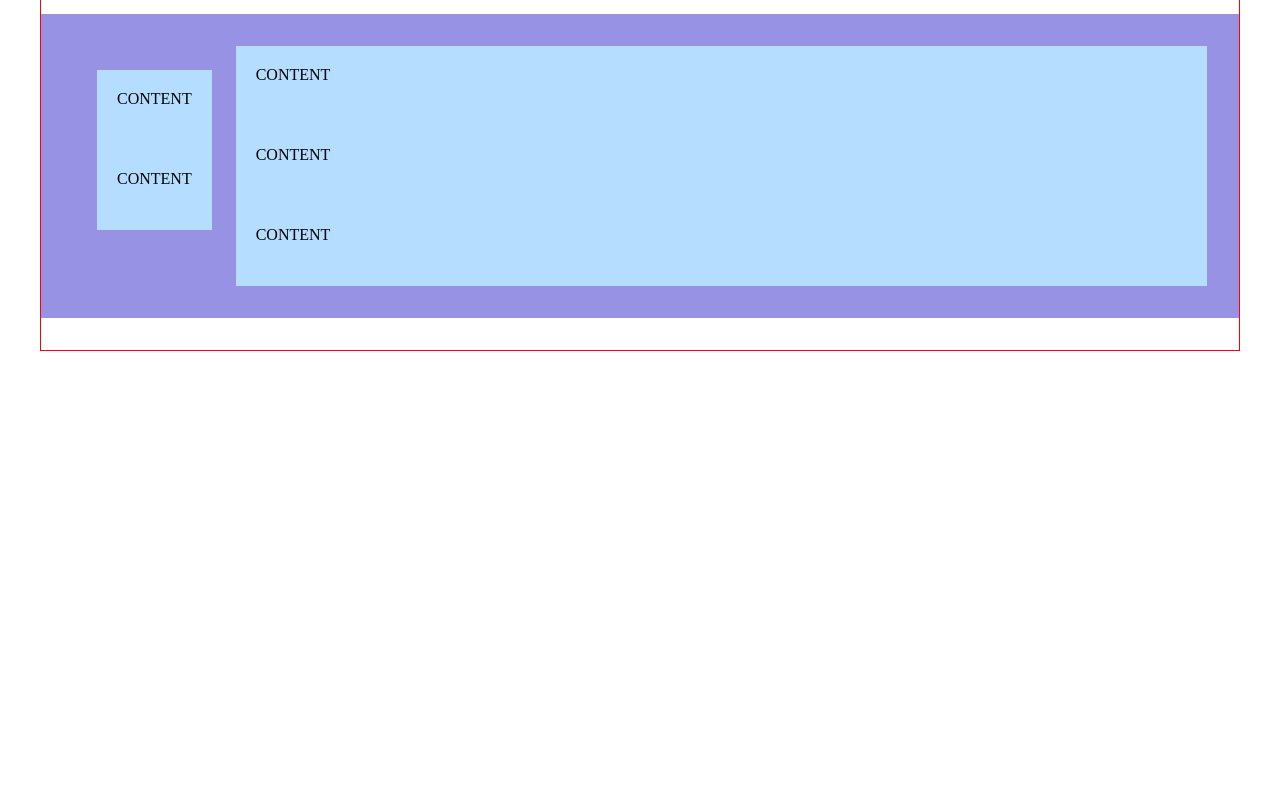
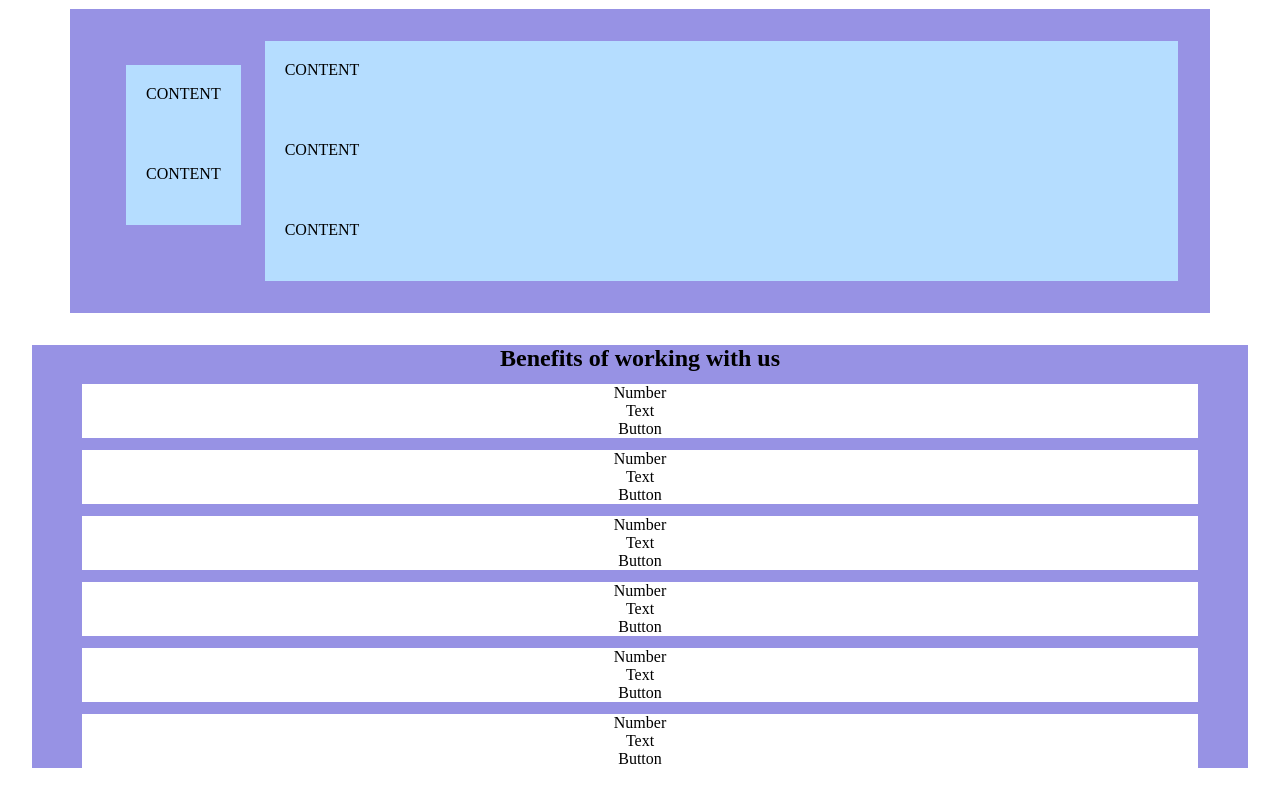
Before and after one commit to SorayaBoolean/htmlcss-responsive-layout, a plain HTML site: page index.html in a window 1280 px wide. Shown: the part 1804-2604 px from the top of the page. Before the commit the page ends 2155 px from the top, so only its background shows below. Drawn offline with Linux system fonts and the light colour scheme.

Commit message:
fixed and add: fixed media query about max-width and added layout for benefits section

```diff
--- a/css/style.css
+++ b/css/style.css
@@ -19,9 +19,7 @@
 .container{
    max-width: 1200px;
    margin: auto;
-   border: 1px solid red;
 }
-
 
 .flex{
     display: flex;
@@ -42,6 +40,10 @@
     padding: 0 2rem;
 }
 
+.text-white{
+    color: #fff;
+}
+
 
 /*********************Header**********************/
 
@@ -56,9 +58,6 @@
 
 /*****Section-Info*****/
 
-#section-info .card{
-    margin: 1.5rem 1rem 1rem 1rem;
-}
 
 
 /*****Strategic-Plan*****/
@@ -88,6 +87,21 @@
     margin-bottom: 1rem;
 }
 
+/*****benefits*****/
+
+#benefits {
+    background-color: var(--purple-color);
+    text-align: center;
+    margin: 2rem;
+}
+#benefits .benefit-card{
+    background-color: #fff;
+    margin: 0.75rem;
+}
+
+
+
+
 
 
 
@@ -114,7 +128,6 @@
         margin-right: 0.75rem;
         width: calc(33.333% - 1.5rem);
         justify-content: space-around;
-
     }
 
     .cards .card:first-child{
@@ -133,12 +146,13 @@
         margin: 1.5rem;
     }
 
+
 }
 
 /******Desktop******/
 @media screen and (min-width:992px){
     .container{
-        max: width 940px;
+        max-width: 940px;
     }
 
     .cards .card:first-child{
@@ -154,13 +168,14 @@
         width: 50%;
         padding: 2rem;
     }
+
 }
 
 
 /******XL-Desktop******/
 @media screen and (min-width:1200px){
     .container{
-        max: width 1140px;
+        max-width: 1140px;
     }
 }
 
--- a/index.html
+++ b/index.html
@@ -10,7 +10,7 @@
 </head>
 <body class="debug">
 
-    <header class="header-section px-2">
+    <header class="header-section" class="px-2">
         <div class="container flex space-between align-center">
             <div class="box logo">LOGO</div>
             <div class="box menu">MENU</div>
@@ -19,12 +19,13 @@
     </header>
 
     <main>
-        <section id="section-info px-2">
+        <section id="section-info" >
             <div class="container">
                 <div class="cards">
-                    <div class="card ">
+                    <div class="card">
                         <div class="box">CONTENT</div>
                         <div class="box">CONTENT</div>
+
                     </div>
                     <div class="card">
                         <div class="box">CONTENT</div>
@@ -50,7 +51,7 @@
             </div>
         </section>
 
-        <section id="Strategic-plan">
+        <section id="Strategic-plan" class="px-2">
             <div class="container columns">
                 <div class="column">
                     <div class="box">IMG</div>
@@ -108,6 +109,51 @@
                 </div>
             </div>
         </section>
+
+        <section id="benefits" class="px-2">
+            <div class="container">
+                <h1>Benefits of working with us</h1>
+                <div class="cards-container">
+                    <div class="benefit-card">
+                        <div class="box-ben-number">Number</div>
+                        <div class="box-ben-text">Text</div>
+                        <div class="box-ben-btn">Button</div>
+                    </div>
+                    <div class="benefit-card">
+                        <div class="box-ben-number">Number</div>
+                        <div class="box-ben-text">Text</div>
+                        <div class="box-ben-btn">Button</div>
+                    </div>
+                    <div class="benefit-card">
+                        <div class="box-ben-number">Number</div>
+                        <div class="box-ben-text">Text</div>
+                        <div class="box-ben-btn">Button</div>
+                    </div>
+                    <div class="benefit-card">
+                        <div class="box-ben-number">Number</div>
+                        <div class="box-ben-text">Text</div>
+                        <div class="box-ben-btn">Button</div>
+                    </div>
+                    <div class="benefit-card">
+                        <div class="box-ben-number">Number</div>
+                        <div class="box-ben-text">Text</div>
+                        <div class="box-ben-btn">Button</div>
+                    </div>
+                    <div class="benefit-card">
+                        <div class="box-ben-number">Number</div>
+                        <div class="box-ben-text">Text</div>
+                        <div class="box-ben-btn">Button</div>
+                    </div>
+
+                </div>
+
+
+
+                </div>
+            </div>
+        </section>
+
+
     </main>
 
     <footer></footer>
```
Lines whose indentation alone changed are shown as unchanged.
